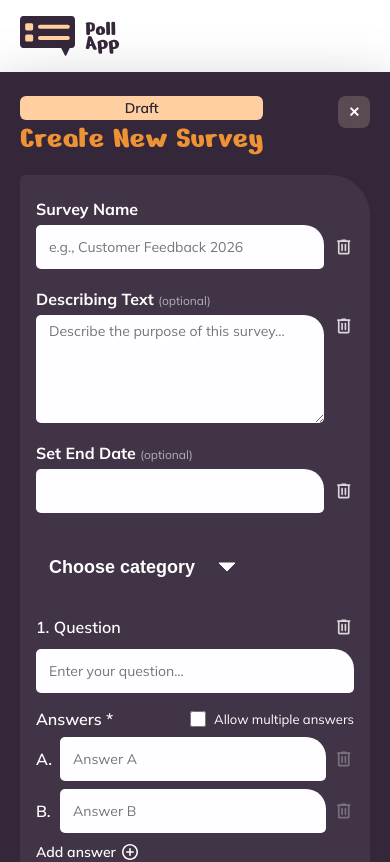
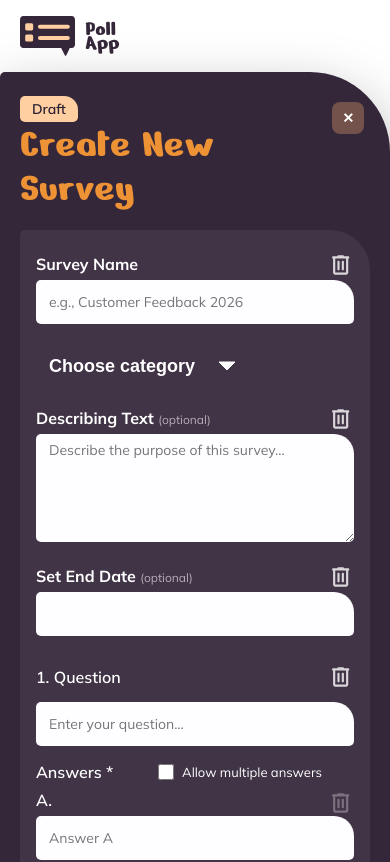
Before and after one commit to OguzHanYav/PollApp, an Angular app: page /create in a window 390 px wide. Shown: the top 862 px of the page. Built offline with nearby package versions, Linux system fonts and the light colour scheme; a web font is replaced by a local one.

Commit message:
Create new survey Mobile - Answers section fix

```diff
--- a/src/app/features/poll-create/poll-create.component.html
+++ b/src/app/features/poll-create/poll-create.component.html
@@ -9,7 +9,7 @@
     <div class="create-header">
       <div>
         <span class="badge">Draft</span>
-        <h1>Create New Survey</h1>
+        <h1>Create New<span class="h1-mobile-break"><br /></span> Survey</h1>
       </div>
       <button type="button" class="btn-cancel" (click)="cancel()">
         <span class="btn-cancel__text">Cancel ✕</span>
@@ -48,7 +48,7 @@
 
         <!-- End Date + Category -->
         <div class="meta-row grid-meta">
-          <div class="form-group">
+          <div class="form-group grid-enddate">
             <label>Set End Date <span class="optional">(optional)</span></label>
             <div class="field-with-icon">
               <input type="date" formControlName="end_date" class="date-input-custom"
@@ -59,7 +59,7 @@
             </div>
           </div>
 
-          <div class="form-group">
+          <div class="form-group grid-category">
             <div class="category-select" [class.open]="categoryDropdownOpen()">
               <button type="button" class="category-select__toggle" (click)="toggleCategoryDropdown($event)">
                 <span class="category-select__label">{{ surveyForm.get('category')?.value || 'Choose category' }}</span>
--- a/src/app/features/poll-create/poll-create.component.scss
+++ b/src/app/features/poll-create/poll-create.component.scss
@@ -80,6 +80,12 @@ $font-nokora: 'Nokora', sans-serif;
     align-items: center;
     justify-content: center;
   }
+}
+
+// Zeilenumbruch im Titel (nur Mobile sichtbar) -> auf Desktop
+// standardmäßig ausgeblendet, erst in der Mobile-Media-Query aktiv.
+.h1-mobile-break {
+  display: none;
 }
 
 .btn-cancel {
@@ -466,8 +472,8 @@ textarea {
   align-items: center;
 
   img {
-    width: $delete-icon-size;
-    height: $delete-icon-size;
+    width: 26px;
+    height: 26px;
   }
 
   &:hover {
@@ -722,7 +728,10 @@ textarea {
   .create-card {
     width: 100%;
     max-width: 100%;
-    border-radius: 0;
+    border-top-left-radius: 5px;
+    border-top-right-radius: 80px;
+    border-bottom-right-radius: 5px;
+    border-bottom-left-radius: 5px;
     padding: 24px 20px 40px;
     min-height: calc(100vh - 72px);
   }
@@ -734,25 +743,45 @@ textarea {
     gap: 12px;
     margin-bottom: 20px;
 
+    > div {
+      display: flex;
+      flex-direction: column;
+      align-items: flex-start;
+      width: auto;
+    }
+
     h1 {
-      font-size: 36px;
-      line-height: 1.1;
+      font-size: 42px;
+      line-height: 1.05;
     }
 
     .badge {
       width: auto;
-      padding: 0 10px;
+      display: inline-flex;
+      align-items: center;
+      justify-content: center;
+      padding: 3px 12px;
+      height: 26px;
       font-size: 14px;
-      height: 24px;
+      border-top-left-radius: 5px;
+      border-top-right-radius: 14px;
+      border-bottom-left-radius: 5px;
+      border-bottom-right-radius: 5px;
+      align-self: flex-start;
     }
+  }
+
+  .h1-mobile-break {
+    display: inline;
   }
 
   .btn-cancel {
     width: 32px;
     height: 32px;
     padding: 0;
+    margin: 6px;
     border-radius: 8px;
-    background: #5A4A52;
+    background: #FFB7704D;
     display: flex;
     align-items: center;
     justify-content: center;
@@ -768,25 +797,120 @@ textarea {
   }
 
   .form-grid {
+    display: flex;
+    flex-direction: column;
+    gap: 16px;
     padding: 20px 16px;
     border-top-right-radius: 40px;
   }
 
+  // Reihenfolge der Formularfelder (Figma Mobile):
+  // Survey Name -> Choose category -> Describing Text -> Set End Date -> Questions
   .meta-row {
-    flex-direction: column;
-    gap: 16px;
+    display: contents;
   }
 
   .meta-row .form-group {
     width: 100%;
   }
 
+  .grid-title { order: 1; }
+  .grid-category { order: 2; }
+  .grid-desc { order: 3; }
+  .grid-enddate { order: 4; }
+  .grid-questions { order: 5; }
+  .grid-addq { order: 6; }
+
+  // Blauen Browser-Focus-Rahmen auf dem Category-Dropdown entfernen
+  .category-select__toggle {
+    &:focus,
+    &:focus-visible {
+      outline: none;
+    }
+  }
+
+  // === Survey Name, Set End Date: Mülltonne nach oben rechts ===
+  .field-with-icon {
+    position: relative;
+    display: block;
+    width: 100%;
+
+    input {
+      max-width: 100%;
+      width: 100%;
+    }
+
+    .icon-btn {
+      position: absolute;
+      top: -28px;
+      right: 0;
+      z-index: 1;
+    }
+    img {
+      width: 26px;
+      height: 26px;
+    }
+  }
+
+  // === Describing Text: Mülltonne nach oben rechts ===
+  .field-with-icon-description {
+    position: relative;
+    display: block;
+    width: 100%;
+
+    .descriptionInput {
+      width: 100%;
+      max-width: 100%;
+    }
+
+    .icon-btn {
+      position: absolute;
+      top: -28px;
+      right: 0;
+      z-index: 1;
+    }
+  }
+
+  // Platz für die nach oben verschobene Mülltonne neben dem Label schaffen
+  .form-group > label {
+    display: inline-block;
+    padding-right: 32px;
+    max-width: calc(100% - 32px);
+  }
+
+  // Answer Row: Buchstabe oben links, Mülltonne oben rechts, Input darunter
   .answer-row {
-    gap: 8px;
+    position: relative;
+    display: flex;
+    flex-direction: column;
+    align-items: stretch;
+    gap: 4px;
+    margin-bottom: 12px;
+    padding-right: 0;
 
     .answer-letter {
-      width: 16px;
+      align-self: flex-start;
+      width: auto;
+      margin-bottom: 2px;
     }
+
+    input {
+      width: 100%;
+      max-width: 100%;
+    }
+
+    .btn-remove-answer {
+      position: absolute;
+      top: 0;
+      right: 0;
+      z-index: 1;
+    }
+  }
+
+  .icon-btn img,
+  .btn-remove-answer img {
+    width: 26px;
+    height: 26px;
   }
 
   .btn-add-answer {
@@ -832,7 +956,7 @@ textarea {
   }
 
   .create-header h1 {
-    font-size: 32px;
+    font-size: 42px;
   }
 
   .form-grid {
```
